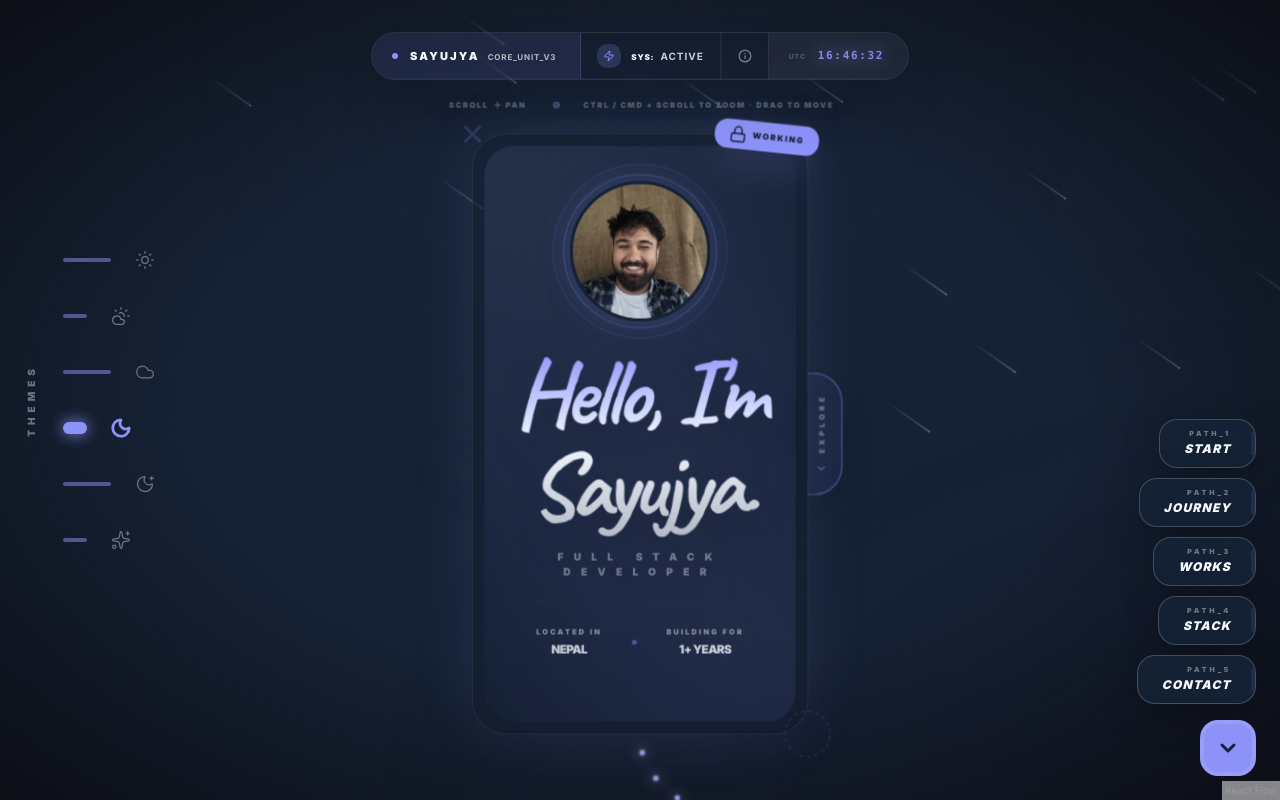
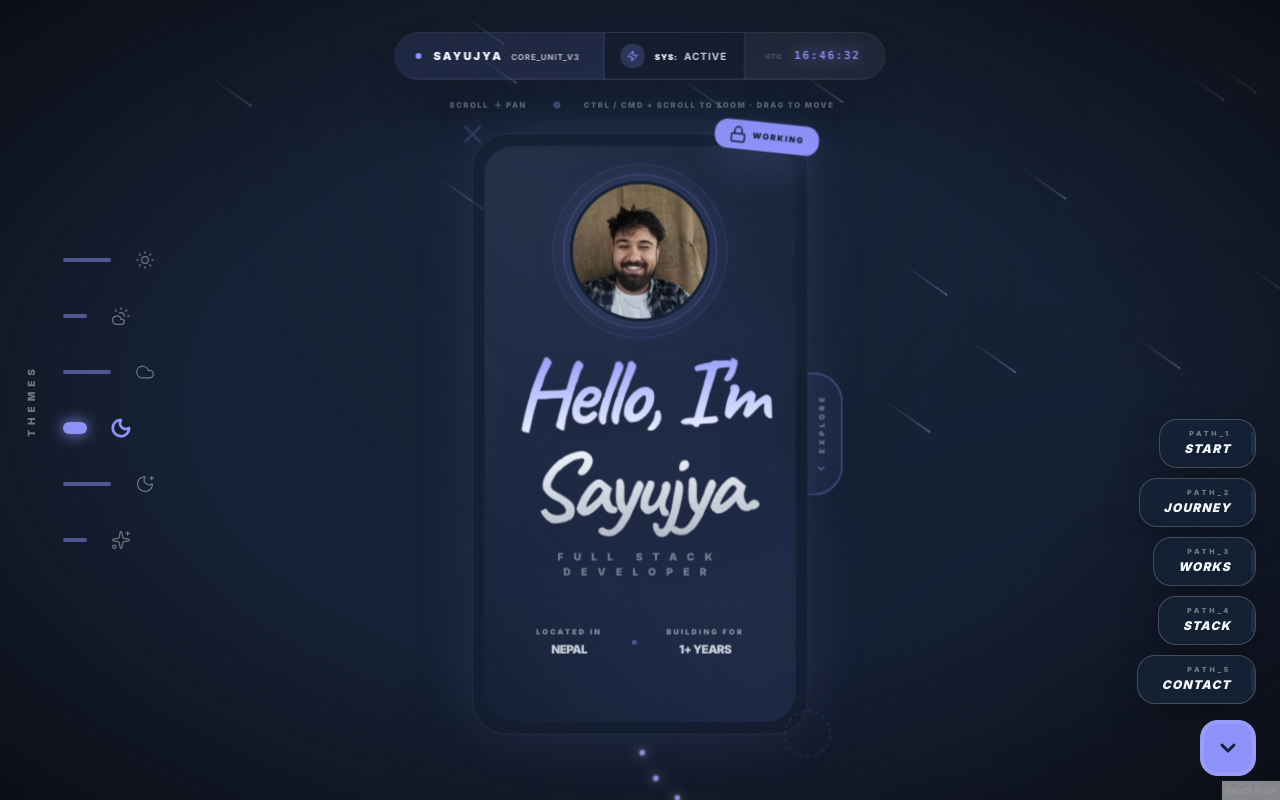
Before and after one commit to sayujyaa/portfolio-v3, a Next.js app: page / in a window 1280 px wide. Built offline with nearby package versions, Linux system fonts and the light colour scheme.

Commit message:
refactor: update TopBar component for improved mobile experience by clarifying insight trigger and adjusting visibility for mobile devices

```diff
--- a/src/components/top-bar.tsx
+++ b/src/components/top-bar.tsx
@@ -112,8 +112,8 @@ export function TopBar() {
               />
             </nav>
 
-            {/* Insight Trigger (Info Icon) */}
-            <article className="h-full flex items-center border-l border-white/5">
+            {/* Quick Insight — mobile only (desktop gets full experience) */}
+            <article className="h-full flex items-center border-l border-white/5 md:hidden">
                <button
                  onClick={() => setIsInsightOpen(!isInsightOpen)}
                  className={`px-4 h-full flex items-center justify-center transition-all hover:bg-white/5 ${isInsightOpen ? 'bg-ui-primary/10 text-ui-primary' : 'text-foreground/40 hover:text-ui-primary/80'}`}
@@ -146,7 +146,7 @@ export function TopBar() {
           {isInsightOpen && (
              <aside
                 style={{ transform: 'translateX(-50%)' }}
-                className="absolute top-[130%] left-1/2 w-64 md:w-80 p-5 rounded-3xl bg-background/90 backdrop-blur-3xl border border-white/10 shadow-[0_20px_50px_rgba(0,0,0,0.5)] z-60 overflow-hidden"
+                className="absolute top-[130%] left-1/2 z-60 w-64 p-5 md:hidden rounded-3xl bg-background/90 backdrop-blur-3xl border border-white/10 shadow-[0_20px_50px_rgba(0,0,0,0.5)] overflow-hidden"
              >
                 <div className="absolute top-0 left-0 w-full h-0.5 bg-ui-primary/30 overflow-hidden">
                    <div className="w-1/2 h-full bg-ui-primary shadow-[0_0_10px_var(--ui-primary)]" />
```
